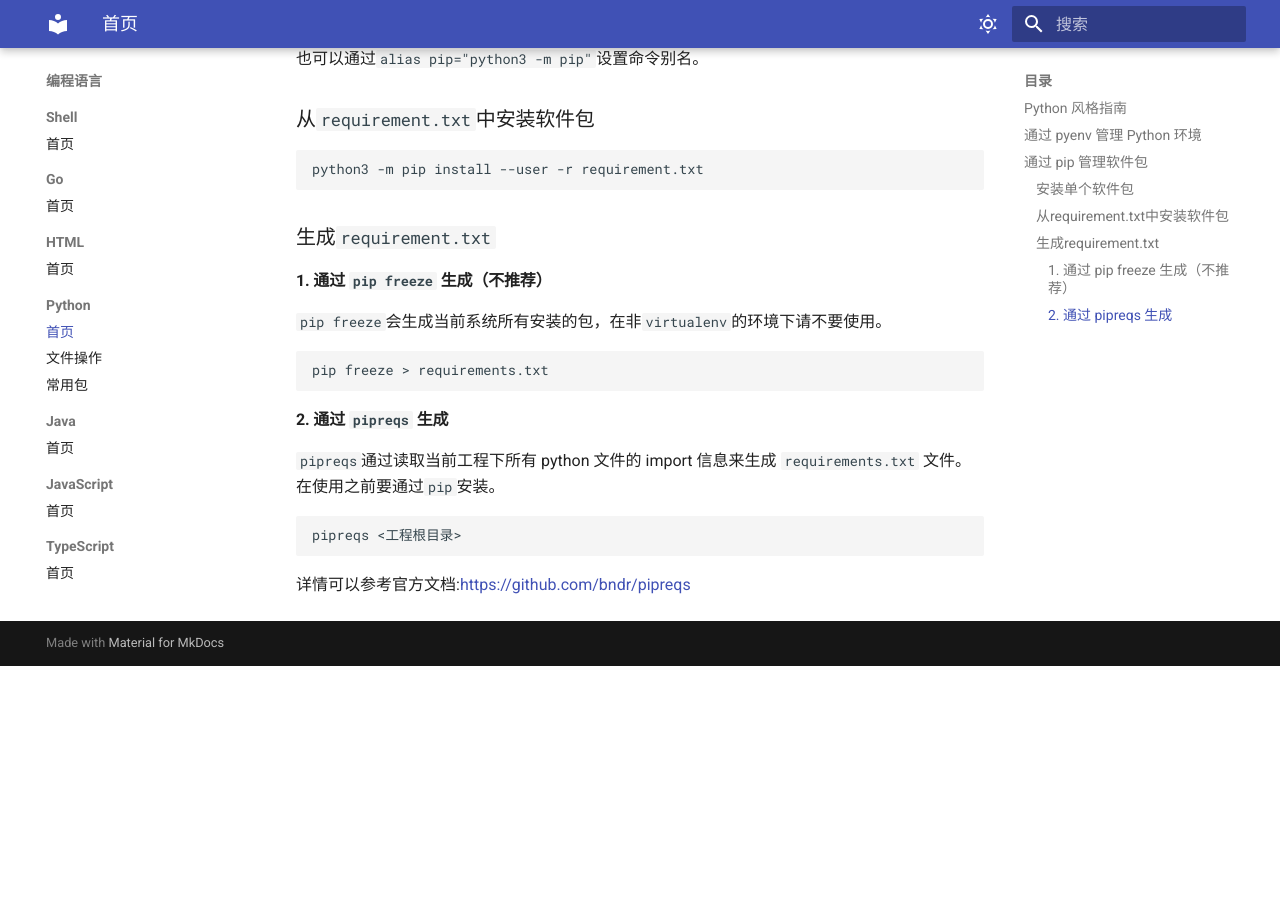
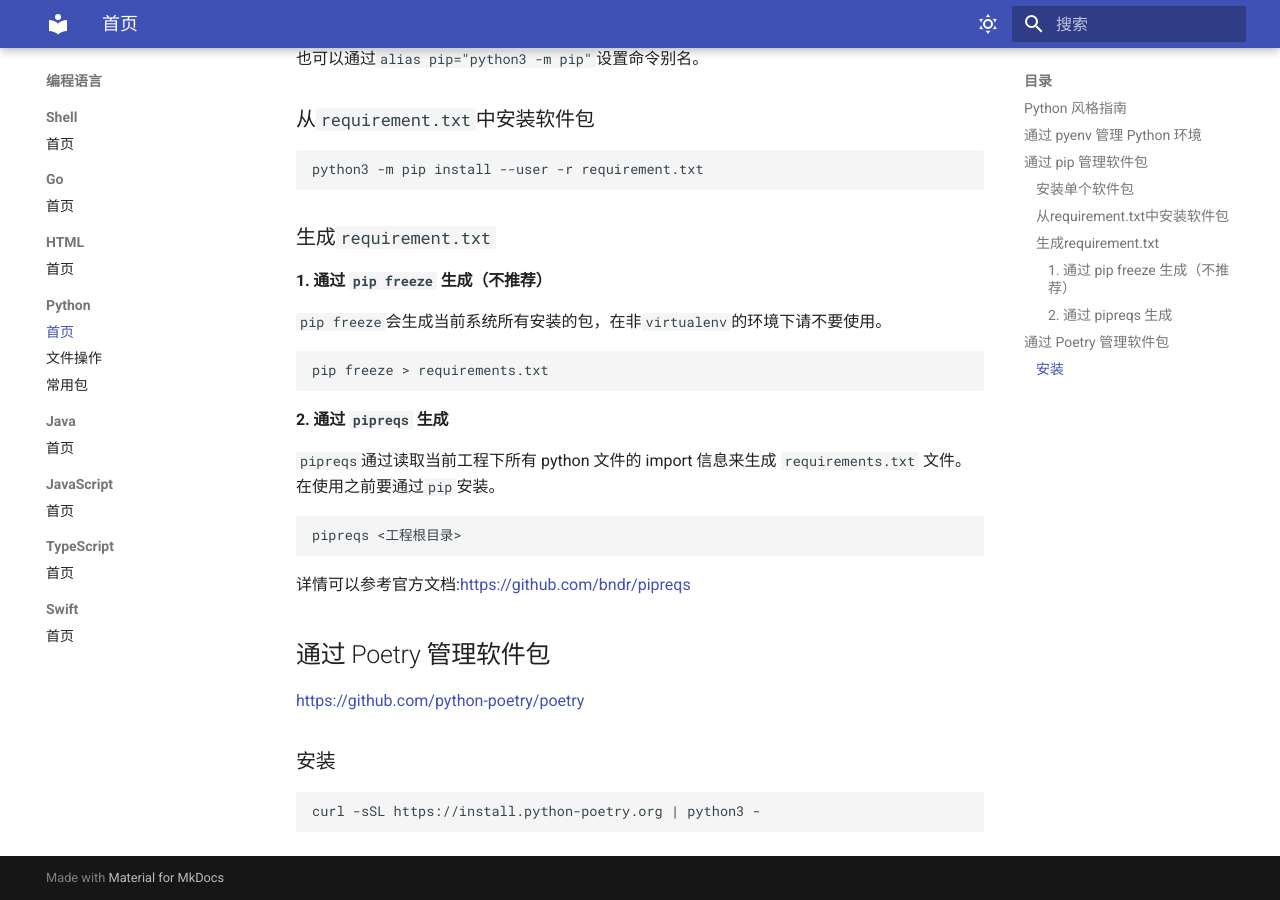
Before and after one commit to wizardbyron/guides, an MkDocs documentation site: the page built from docs/programming/python/index.md, in a window 1280 px wide and 900 px high, scrolled down 635 px. Built offline with MkDocs 1.6.1 and Material for MkDocs 9.7.7, drawn with Linux system fonts in a browser that asks for light colours; before the commit the page ends 1301 px from its top, so only the background shows below that.

Commit message:
add poetry package management

````diff
--- a/docs/programming/python/index.md
+++ b/docs/programming/python/index.md
@@ -46,3 +46,13 @@
 ```
 
 详情可以参考官方文档:<https://github.com/bndr/pipreqs>
+
+## 通过 Poetry 管理软件包
+
+<https://github.com/python-poetry/poetry>
+
+### 安装
+
+```shell
+curl -sSL https://install.python-poetry.org | python3 -
+```
````
